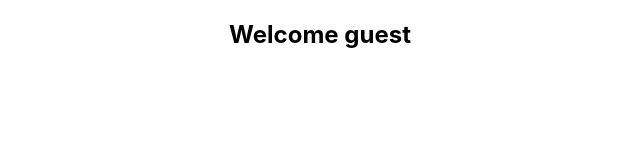
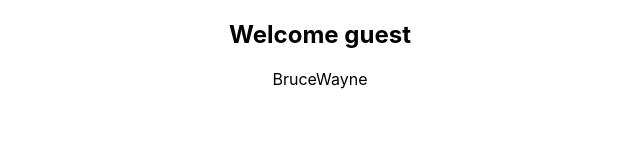
Before and after one commit to JeromeCheon/react-hooks-context-starter, a React (Create React App) app: page / in a window 1280 px wide. Shown: the top 160 px of the page, without its empty margins (320-960 px from the left). Built offline with nearby package versions, Linux system fonts and the light colour scheme.

Commit message:
Add Person to practice props feature

```diff
--- a/src/App.tsx
+++ b/src/App.tsx
@@ -1,10 +1,15 @@
-import "./App.css";
-import { Greet } from "./Components/Greet";
+import './App.css';
+import { Greet } from './Components/Greet';
+import { Person } from './Components/Person';
 // import { CountProvider } from './Contexts/Count';
 // import CountLabel from './Components/CountLabel';
 // import { UpdateButton } from './Components/OperatorButton';
 
 function App() {
+	const personName = {
+		first: 'Bruce',
+		last: 'Wayne',
+	};
 	return (
 		// <CountProvider>
 		// 	<CountLabel />
@@ -13,6 +18,7 @@
 		// </CountProvider>
 		<div className='App'>
 			<Greet name='Jerome' messageCount={10} isLoggedIn={false} />
+			<Person name={personName} />
 		</div>
 	);
 }
--- /dev/null
+++ b/src/Components/Person.tsx
@@ -0,0 +1,15 @@
+type PersonProps = {
+	name: {
+		first: string;
+		last: string;
+	};
+};
+
+export const Person = (props: PersonProps) => {
+	return (
+		<div>
+			{props.name.first}
+			{props.name.last}
+		</div>
+	);
+};
```
Lines whose indentation alone changed are shown as unchanged.
